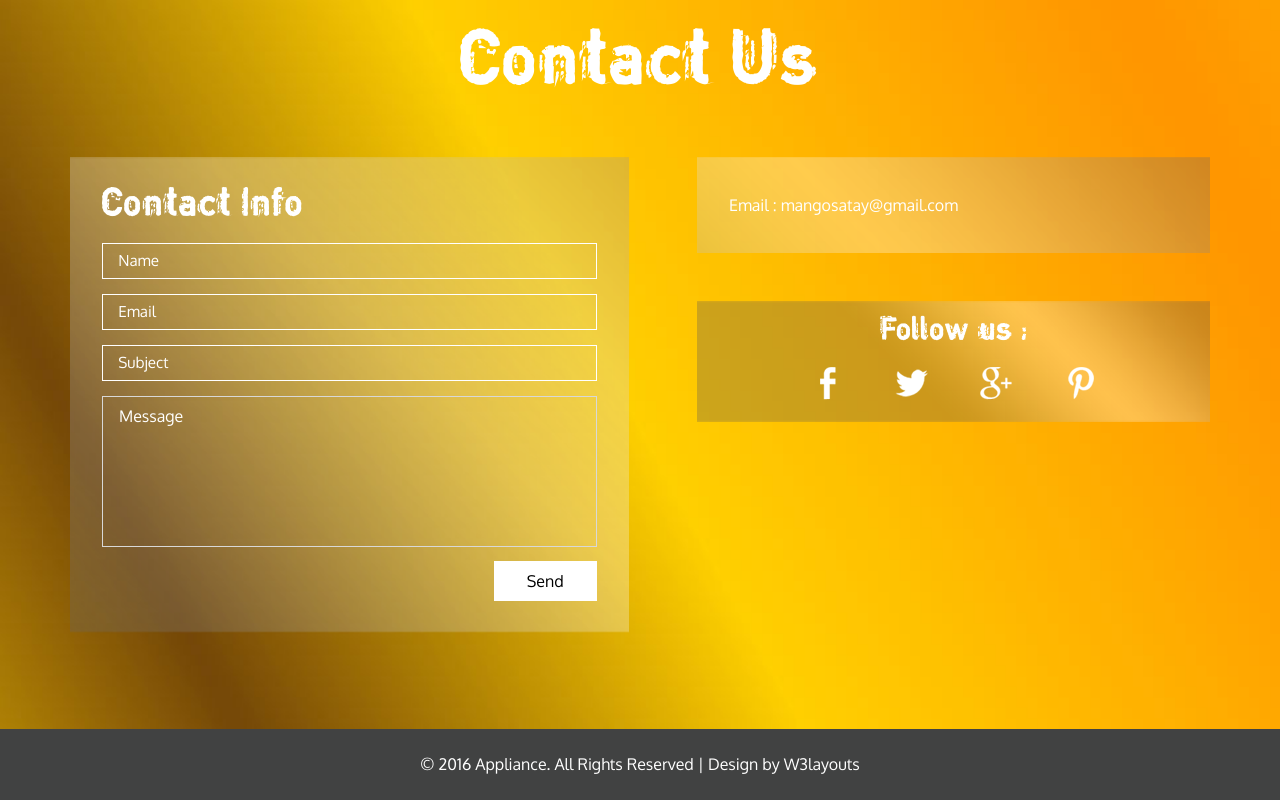
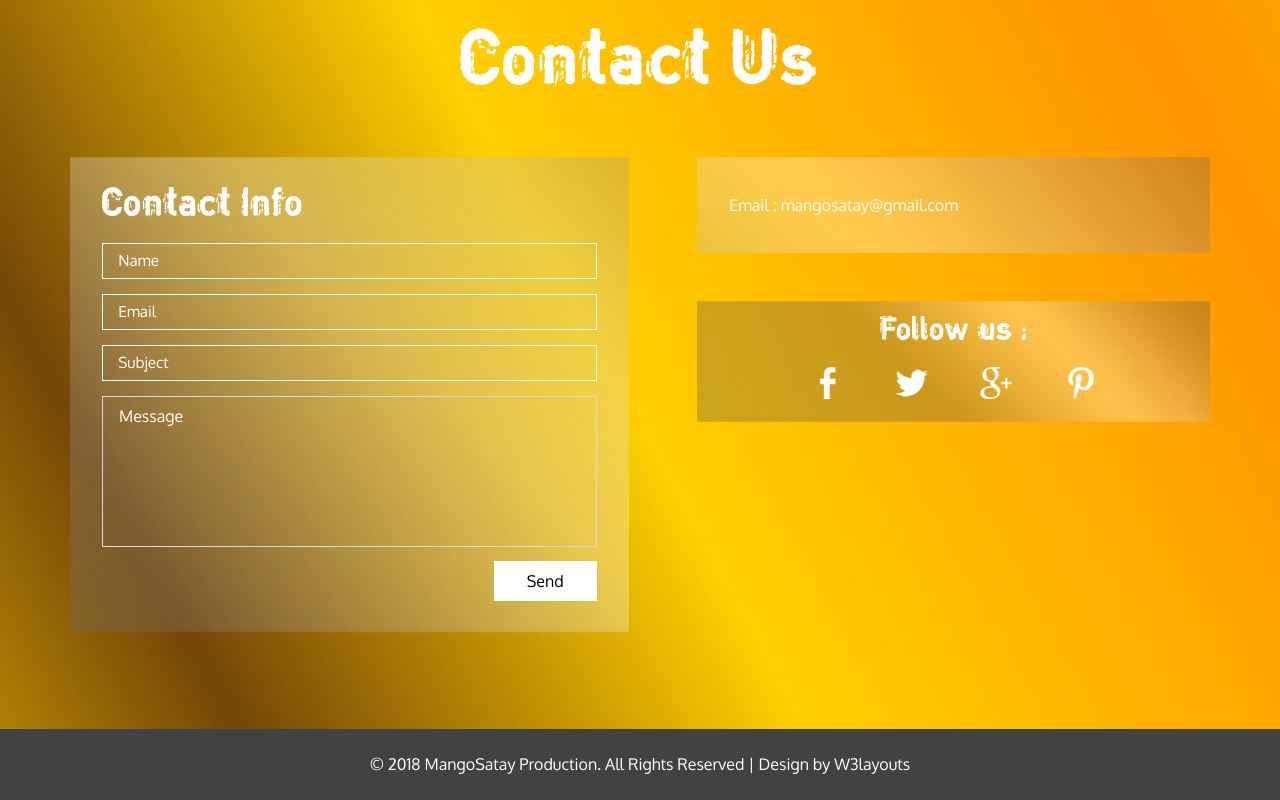
Before and after one commit to ryan-yap/ryan-yap.github.io, a plain HTML site: page index.html in a window 1280 px wide. Shown: the part 1535-2335 px from the top of the page. Drawn offline with Linux system fonts and the light colour scheme; files whose address does not match are found by name; a web font is replaced by a local one.

Commit message:
Copyright changed

```diff
--- a/index.html
+++ b/index.html
@@ -170,7 +170,7 @@ License URL: http://creativecommons.org/licenses/by/3.0/
 <div class="copy-right">
 	<div class="container">
 		 <div class="copy-rights-main wow zoomIn" data-wow-delay="0.1s">
-    	    <p>© 2016 Appliance. All Rights Reserved | Design by  <a href="http://w3layouts.com/" target="_blank">W3layouts</a> </p>
+    	    <p>© 2018 MangoSatay Production. All Rights Reserved | Design by  <a href="http://w3layouts.com/" target="_blank">W3layouts</a> </p>
     	 </div>
     </div>
     <script type="text/javascript">
```
